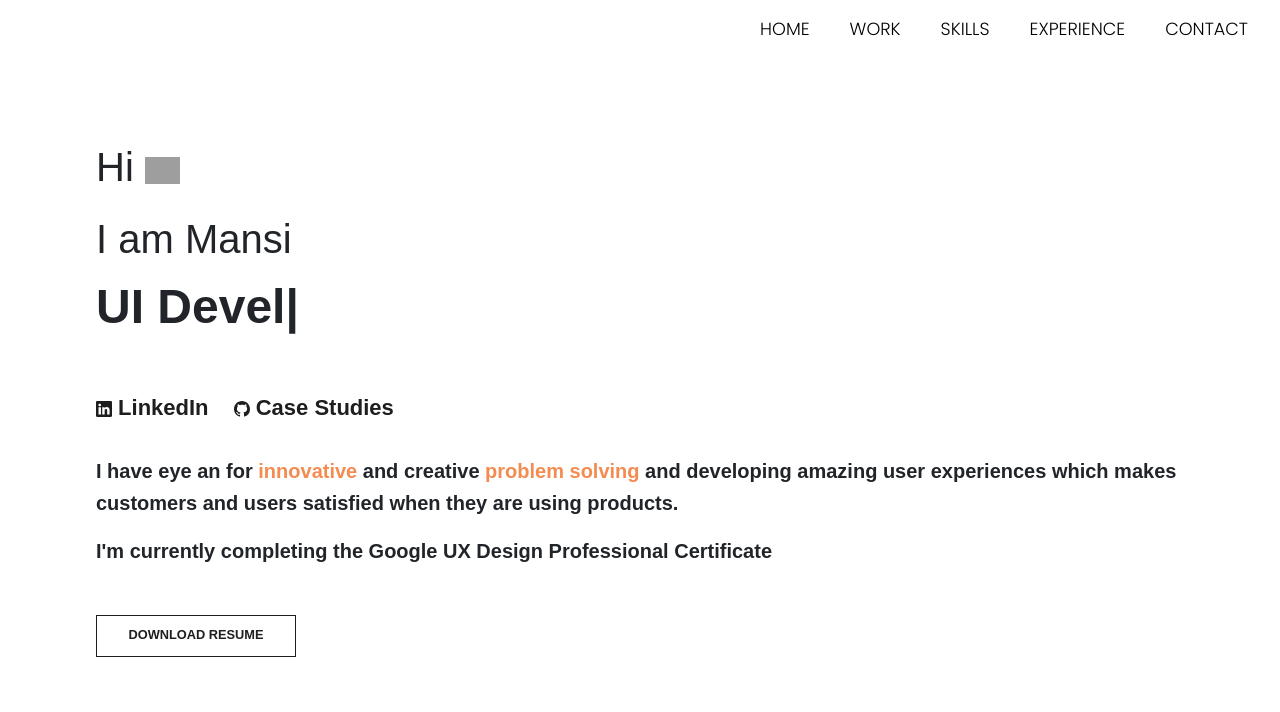
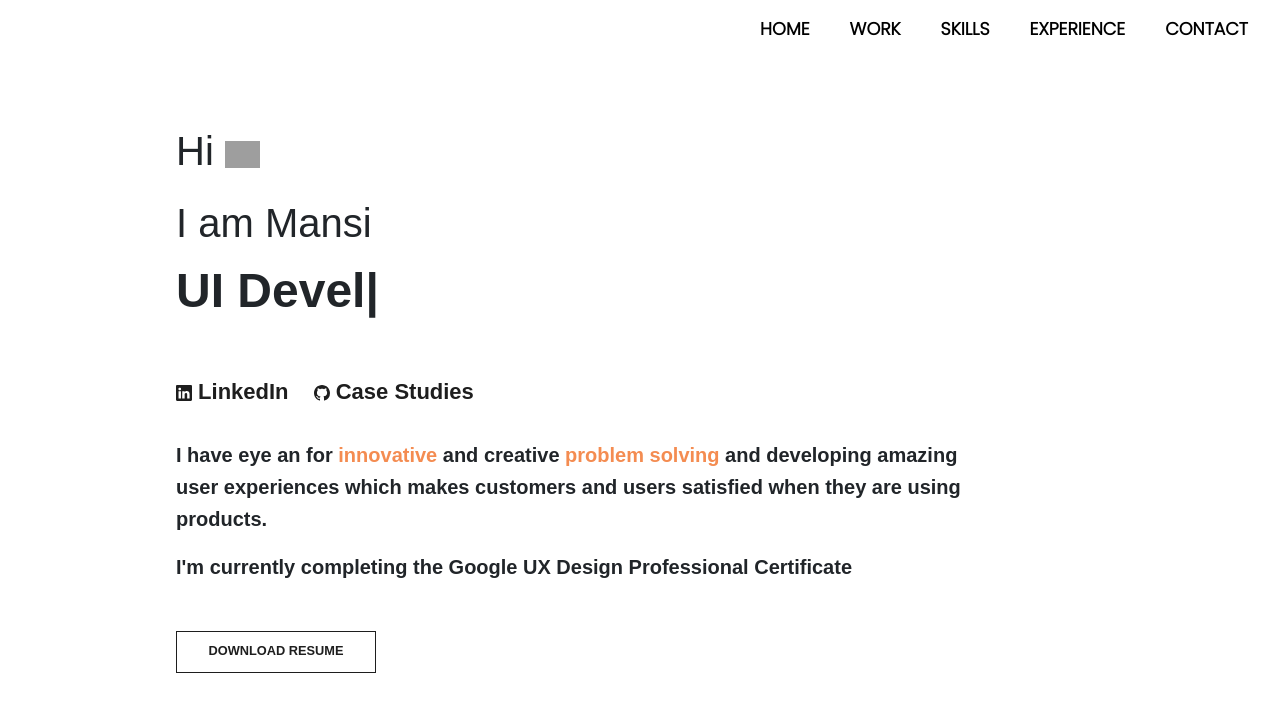
Before and after one commit to sundriyalmansi/portfolio-website, a React (Create React App) app: page / in a window 1280 px wide. Shown: the top 712 px of the page. Built offline with nearby package versions, Linux system fonts and the light colour scheme; grey boxes are pictures that could not be loaded.

Commit message:
update experience componenet with dish

```diff
--- a/src/App.css
+++ b/src/App.css
@@ -62,14 +62,7 @@ body{
 .menuitem{
   justify-content: flex-end;
 }
-.header-wraper{
-  position: relative;
-  background-color: #fff;
-  /* background-image: url(/src/Images/bgideas3.jpg); */
-  background-size: cover;
-  background-position: center;
-  height: 100vh;
-}
+
 .main-info{
   display: flex;
   flex-direction: column;
--- a/src/components/Header/Header.css
+++ b/src/components/Header/Header.css
@@ -1,3 +1,13 @@
+.header-wraper{
+    position: relative;
+    background-color: #fff;
+    /* background-image: url(/src/Images/bgideas3.jpg); */
+    background-size: cover;
+    background-position: center;
+    height: 100vh;
+    padding: 0rem 5rem;
+}
+
 .typed-css {
     font-size: 3rem;
     display : inline-block;
@@ -75,3 +85,7 @@
     color: #1e1e1e;
     text-decoration: none;
   }
+
+  .intro-paragragh{
+    max-width: 800px;
+  }
--- a/src/components/Header/Header.js
+++ b/src/components/Header/Header.js
@@ -49,7 +49,7 @@ const Header = () => {
                     </ul>
                     </nav>
                 </div>
-                <div>
+                <div className="intro-paragragh">
                   <h5 className="desc">I have eye an for <span className="orange">innovative</span>  and creative <span className="orange">problem solving</span> and developing amazing user experiences which makes customers and users satisfied when they are using products.
                     <p className="mt-3">I'm currently completing the Google UX Design Professional Certificate
                     </p>
--- a/src/components/Navbar/Navbar.css
+++ b/src/components/Navbar/Navbar.css
@@ -23,3 +23,6 @@
     font-family: 'Poppins', sans-serif;
 
   }
+  .menuitem ul li a {
+    font-weight: 700;
+  }
--- a/src/components/Timeline/timelineElements.js
+++ b/src/components/Timeline/timelineElements.js
@@ -1,6 +1,16 @@
 let timelineElements = [
-    {
-      id: 1,
+      {
+        id: 1,
+        title: "Software Developer - UX Engineer",
+        location: "DISH Wireless, Plano,Texas",
+        description:
+          "Stayed current with 5G technology trends and industry developments, incorporating relevant advancements into the platform to enhance its capabilities and competitiveness.Conducted thorough testing and debugging to identify and resolve issues, ensuring a stable and reliable platform for managing a large number of 5G devices.",
+        buttonText: "View Projects",
+        date: "February 2019 - present",
+        icon: "work",
+      },
+      {
+      id: 2,
       title: "User Interface Developer & Designer",
       location: "DXC Technologies, New Orleans, LA",
       description:
@@ -10,7 +20,7 @@ let timelineElements = [
       icon: "work",
     },
     {
-      id: 2,
+      id: 3,
       title: "Teaching Assistant",
       location: "University of North Texas, Denton, TX",
       description:
@@ -19,7 +29,7 @@ let timelineElements = [
       icon: "work",
     },
     {
-      id: 3,
+      id: 4,
       title: "Front - End Developer",
       location: "Internship, Hollywood Multimedia",
       description:
--- a/src/components/Work/Work.js
+++ b/src/components/Work/Work.js
@@ -13,14 +13,14 @@ const Work = () => {
                         {/* <img src={logo} className='projimg'
                         alt="header"/> */}
                     </div>
-                    <h3 className='left-h2'>CommonPaths, GIS Application for Transportation Company</h3>
+                    <h4 className='left-h2'>CommonPaths</h4>
+                    <h5>GIS Application for Transportation Company</h5>
                     <p className='p-date'>Use Case: UX , UI, Branding, Leadership</p>
                     <div className='p-text'>
                         <ul>
                             <li>Synthesized user insights into feasible design decisions, deployed a MVP within 6 months.</li>
                             <li> As Lead UX Designer responsible for entire user-friendly interface.</li>
                             <li> Designed wireframes for 40 screens for desktop and tablet devices.</li>
-                            <li> Developed functional responsive UI components </li>
                         </ul>
                     </div>
                     <div className='card-footer-btn'>
@@ -33,7 +33,8 @@ const Work = () => {
                         {/* <img src={ddm} className='projimg'
                         alt="header"/> */}
                     </div>
-                    <h3 className='left-h2'>Demand Decision Management, DXC Corporate App</h3>
+                    <h3 className='left-h2'>Demand Decision Management</h3>
+                    <h5>DXC Corporate App</h5>
                     <p className='p-date'>Use Case: UX , UI, Branding, Leadership</p>
                     <div className='p-text'>
                         <ul>
@@ -54,14 +55,13 @@ const Work = () => {
                         {/* <img src={redesign} className='projimg'
                         alt="header"/> */}
                     </div>
-                    <h2 className='left-h2'>Health Care Application Redesign</h2>
+                    <h3 className='left-h2'>Health Care Application Redesign</h3>
+                    <h5>MG Guidelines</h5>
                     <p className='p-date'>Use Case: UX , UI, Branding, Leadership</p>
                     <div className='p-text'>
                         <ul>
                             <li>Improved end-to-end experience of Guardian Life Insurance Internal Platform by conducting usability reviews, identifying UX issues and proposing design recommendations.</li>
                             <li>Redesigned the portal to provide customized user experience to health care professionals with advanced features.</li>
-                            <li> Redesiging web application that provides intelligent clinical decision support.</li>
-                            <li> Created Style tiles and design thinking sessions to gather user requirements.</li>
                             <li> Designed for Accessisilibility, WCAG Compliant by following WCAG 2.0 and WCAG 2.1 A & AA.</li>
                         </ul>
                     </div>
@@ -71,17 +71,17 @@ const Work = () => {
 
                 </div>
                 <div className='project-card-left'>
-                    <div className='image'>
+                    {/* <div className='image'>
                         <img src="https://i.postimg.cc/Kzzx26yz/Image-2x.jpg" className='projimg'
                         alt="header"/>
-                    </div>
-                    <h2 className='left-h2'>Electronic Platform for Cancer</h2>
+                    </div> */}
+                    <h3 className='left-h2'>Web Platform for Cancer</h3>
+                    <h5>City of Hope</h5>
                     <p className='p-date'>Use Case: UX , UI, Branding, Leadership</p>
                     <div className='p-text'>
                         <ul>
                             <li> Evaluated current branding and company details to create new style guides and present alternative style tiles. </li>
                             <li> Improved end-to-end experience of Guardian Life Insurance Internal Platform by conducting usability reviews, identifying UX issues and proposing design recommendations.</li>
-                            <li> Redesigned the portal to provide customized user experience to health care professionals with advanced features. </li>
                             <li>Design for Accessibility and following WCAG 2.O and WCAG 2.1 accessibility guidelines for making the web app accessible for all types of users. </li>
                         </ul>
                     </div>
```
